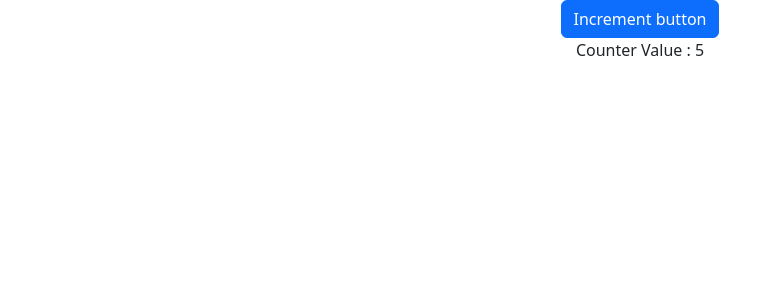
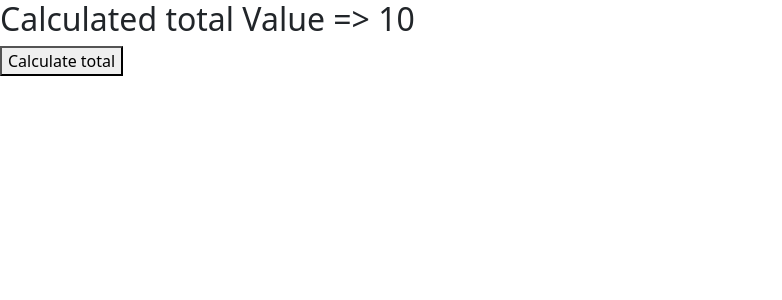
Before and after one commit to sudarshan-basnet-np/learn-angular, an Angular app: page / in a window 1280 px wide. Shown: the top 300 px of the page, without its empty margins (0-782 px from the left). Built offline with nearby package versions, Linux system fonts and the light colour scheme.

Commit message:
Linked signal

```diff
--- a/src/app/app.component.html
+++ b/src/app/app.component.html
@@ -20,8 +20,12 @@
 
 </app-attributes-directives> -->
 
-<app-signal>
+<!-- <app-signal>
 
-</app-signal>
+</app-signal> -->
+
+<app-linked-signal>
+
+</app-linked-signal>
 
 <router-outlet> </router-outlet>
--- a/src/app/app.component.ts
+++ b/src/app/app.component.ts
@@ -8,6 +8,7 @@ import { StructuralDirectiveNgforVsForComponent } from "./structural-directive-n
 import { StructuralDirectiveNgSwitchVsSwitchComponent } from './structural-directive-ng-switch-vs-switch/structural-directive-ng-switch-vs-switch.component';
 import { AttributesDirectivesComponent } from './attributes-directives/attributes-directives.component';
 import { SignalComponent } from './signal/signal.component';
+import { LinkedSignalComponent } from './linked-signal/linked-signal.component';
 
 @Component({
   selector: 'app-root',
@@ -19,7 +20,8 @@ import { SignalComponent } from './signal/signal.component';
     // //  StructuralDirectiveNgforVsForComponent,
     // StructuralDirectiveNgSwitchVsSwitchComponent,
   // AttributesDirectivesComponent,
-  SignalComponent
+  // SignalComponent,
+  LinkedSignalComponent
 ],
   templateUrl: './app.component.html',
   styleUrl: './app.component.scss'
--- /dev/null
+++ b/src/app/linked-signal/linked-signal.component.html
@@ -0,0 +1,11 @@
+<div>
+
+    <h2>
+          Calculated  total Value  => {{total()}}
+    </h2>
+
+    <button (click)="calculate()">
+         Calculate total
+    </button>
+
+</div>
--- /dev/null
+++ b/src/app/linked-signal/linked-signal.component.ts
@@ -0,0 +1,43 @@
+import { Component, computed, linkedSignal, signal } from '@angular/core';
+
+@Component({
+  selector: 'app-linked-signal',
+  imports: [],
+  templateUrl: './linked-signal.component.html',
+  styleUrl: './linked-signal.component.scss'
+})
+export class LinkedSignalComponent {
+
+
+  qualitySignal = signal(1);
+
+  price = 10;
+
+  //computed signal
+
+  // total = computed( () => {
+  //   return this.qualitySignal() * this.price;
+  // })
+
+
+  // total = linkedSignal(  () => {
+  //   return this.qualitySignal() * this.price;
+  // }
+
+  // )
+
+  // linked singal wiht source and computation -> developer preview
+  total = linkedSignal ( {
+    source: this.qualitySignal,
+    computation: () => this.qualitySignal() * this.price,
+    equal: (a: any, b: any) =>  a === b
+  }
+  )
+
+
+
+  calculate() {
+    this.qualitySignal.set(2);
+  }
+
+}
```
Also changed, not shown: src/app/linked-signal/linked-signal.component.scss (added), 1 other file (tests, documents, lock files or other folders).
